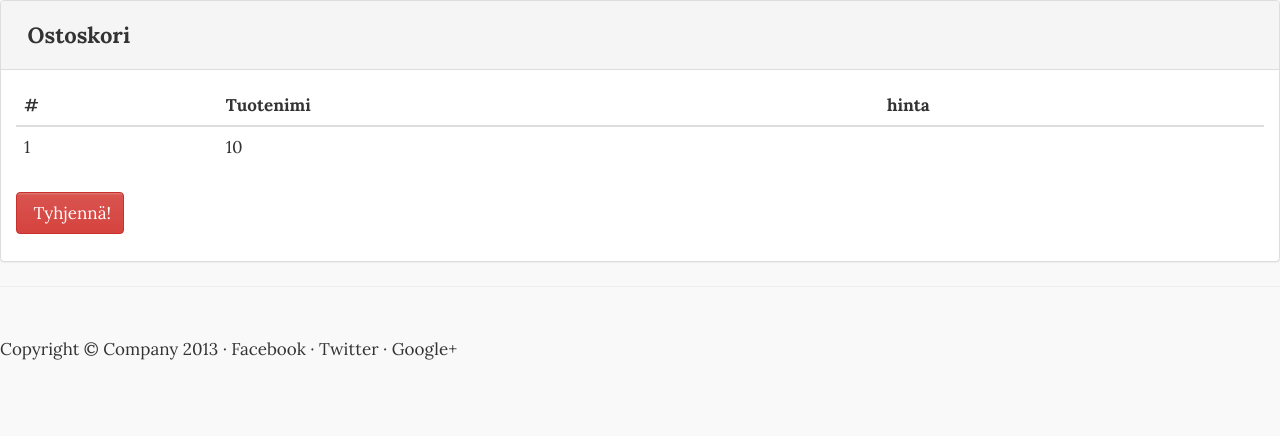
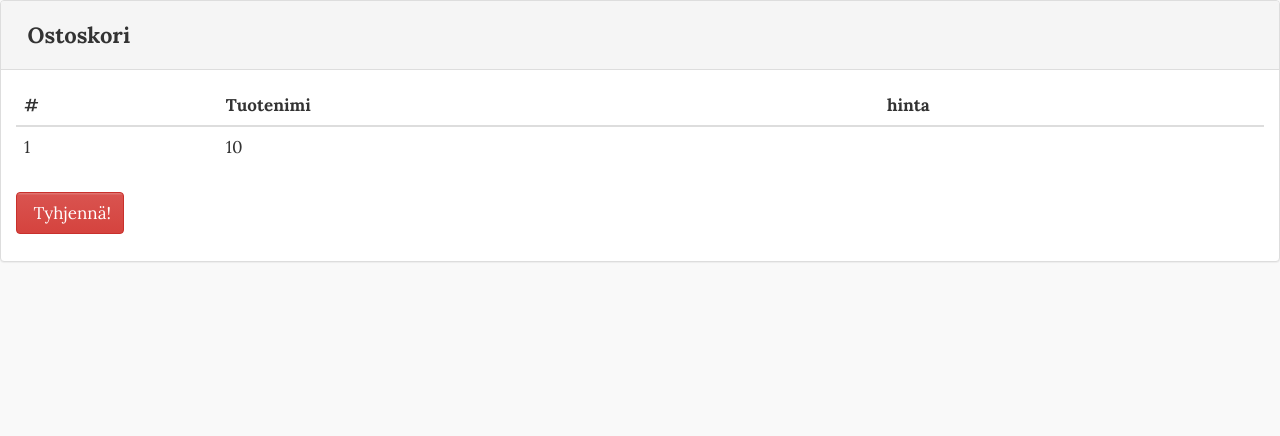
Before and after one commit to sguessou/CakePHP_project, a CakePHP app: the page made by app/View/Products/add_to_cart.ctp in a window 1280 px wide. Shown: the top 436 px of the page. Run offline with PHP 8.4 and a stand-in for CakePHP, Linux system fonts and the light colour scheme; the template is opened without the code that fills it: most values are stand-ins (such as "Sample title", 1, 10 or a date in 2020); some libraries are stand-ins or nearby versions.

Commit message:
Added cosmetic changes to views.

```diff
--- a/app/View/Layouts/default.ctp
+++ b/app/View/Layouts/default.ctp
@@ -30,6 +30,8 @@
 	?>
 	<!-- Font-Awesome CDN-->
     <link href="//netdna.bootstrapcdn.com/font-awesome/3.2.1/css/font-awesome.min.css" rel="stylesheet">
+
+
 	</head>
 
 	<body>
--- a/app/View/Products/add_to_cart.ctp
+++ b/app/View/Products/add_to_cart.ctp
@@ -126,16 +126,3 @@
   </div>
 
 <?php endif; ?>
-
-
-<hr>
-
-      <footer>
-        <div class="row">
-          <div class="col-lg-12">
-            <p>Copyright &copy; Company 2013 &middot; Facebook &middot; Twitter &middot; Google+</p>
-          </div>
-        </div>
-      </footer>
-
-    </div><!-- /.container -->
```
Also changed, not shown: app/View/Products/index.ctp (+11 -0 lines).
